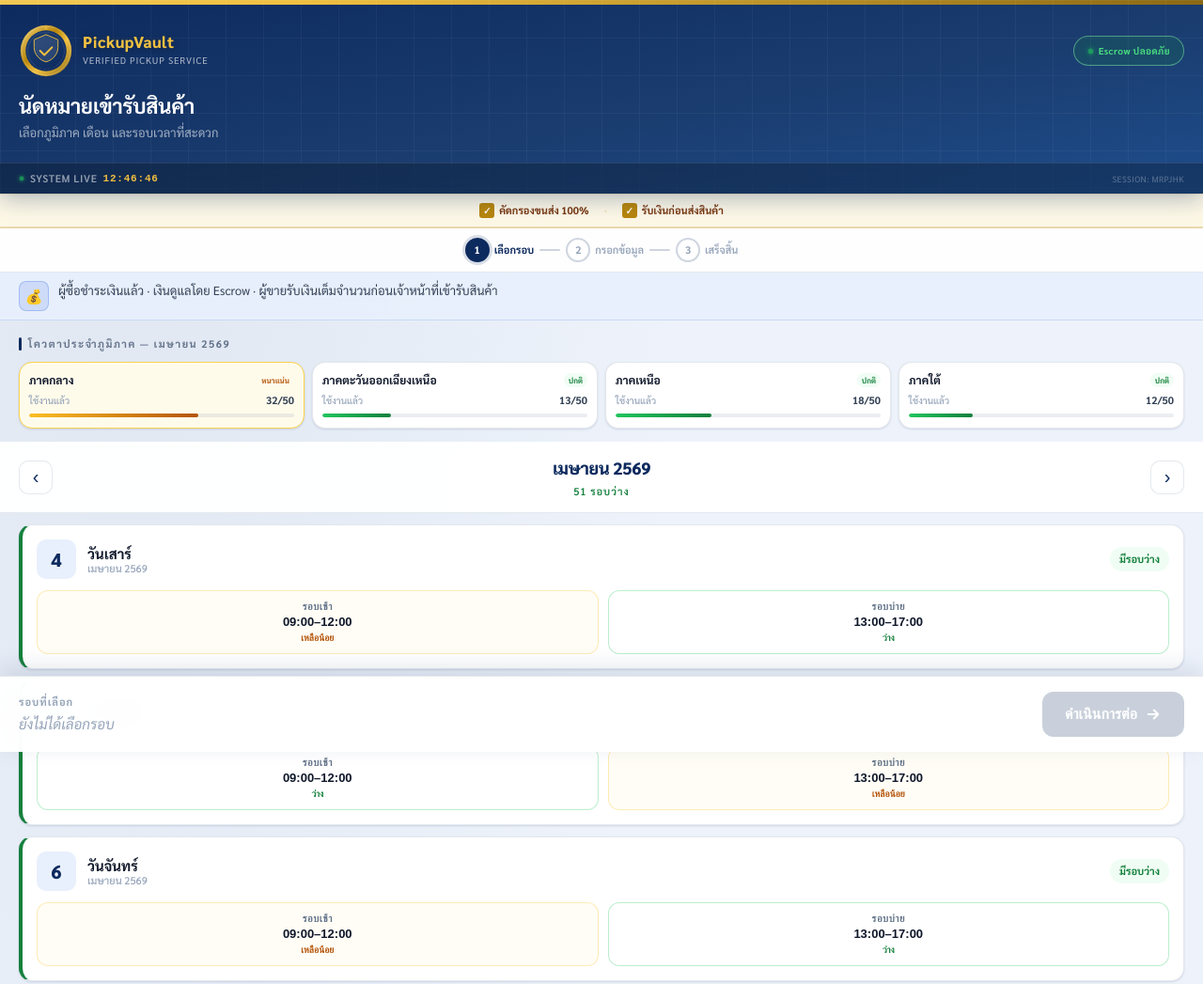
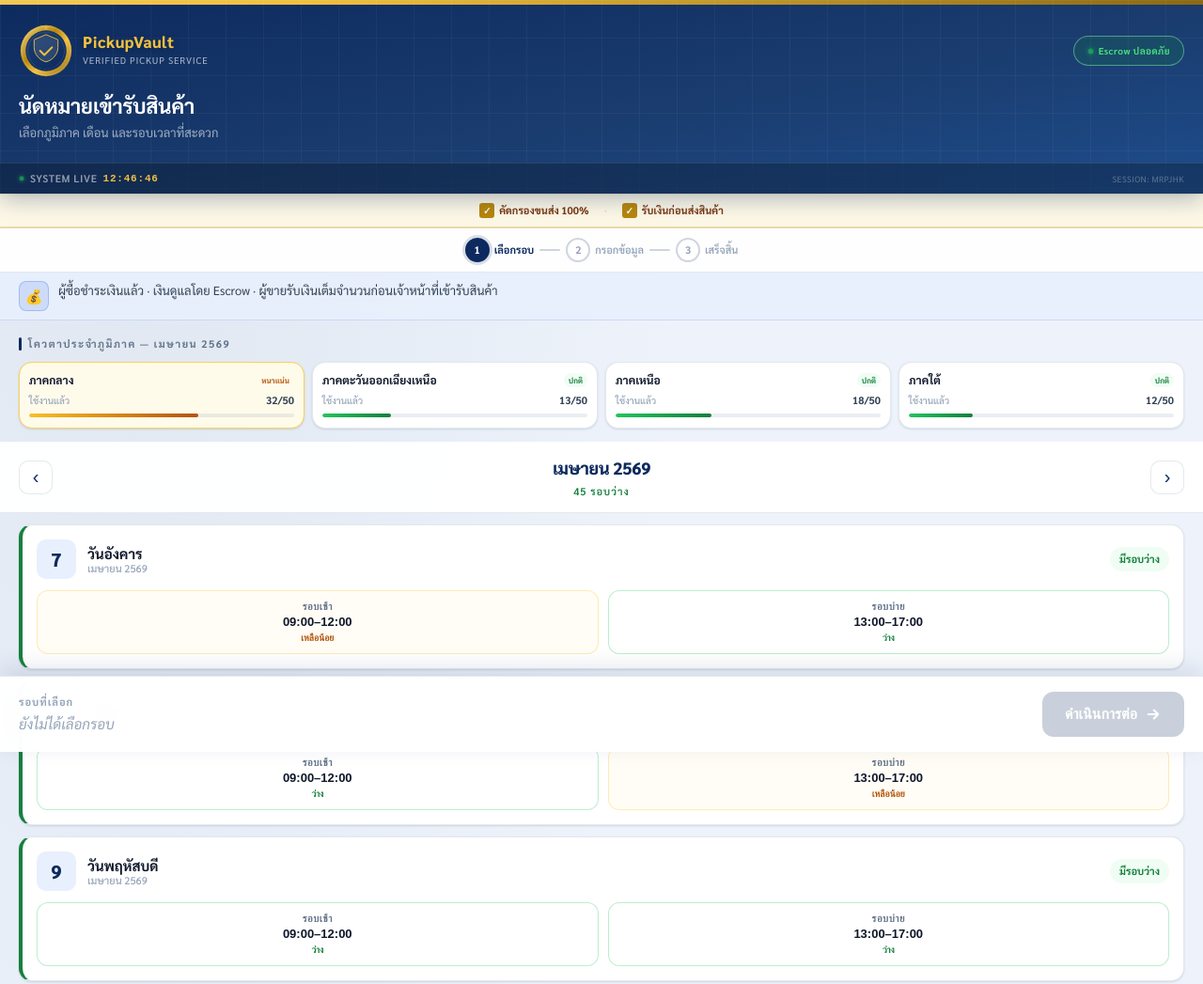
Before and after one commit to official-logistics/GOLDENTECH, a plain HTML site: page index.html in a window 1280 px wide. Shown: the top 1047 px of the page at 94% size. Drawn offline with Linux system fonts and the light colour scheme.

Commit message:
Update index.html

```diff
--- a/index.html
+++ b/index.html
@@ -677,8 +677,6 @@ const REGIONS = [
    BOOKING DATA — รอบรถ เมษายน 2569
 ══════════════════════════════════════════ */
 const APRIL = {
-  4:{am:'l',pm:'a',w:'เสาร์'},
-  5:{am:'a',pm:'l',w:'อาทิตย์'}, 6:{am:'l',pm:'a',w:'จันทร์'},
   7:{am:'l',pm:'a',w:'อังคาร'},  8:{am:'a',pm:'l',w:'พุธ'},
   9:{am:'a',pm:'a',w:'พฤหัสบดี'},10:{am:'a',pm:'a',w:'ศุกร์'},
   11:{am:'a',pm:'a',w:'เสาร์'}, 12:{am:'a',pm:'a',w:'อาทิตย์'},
```
